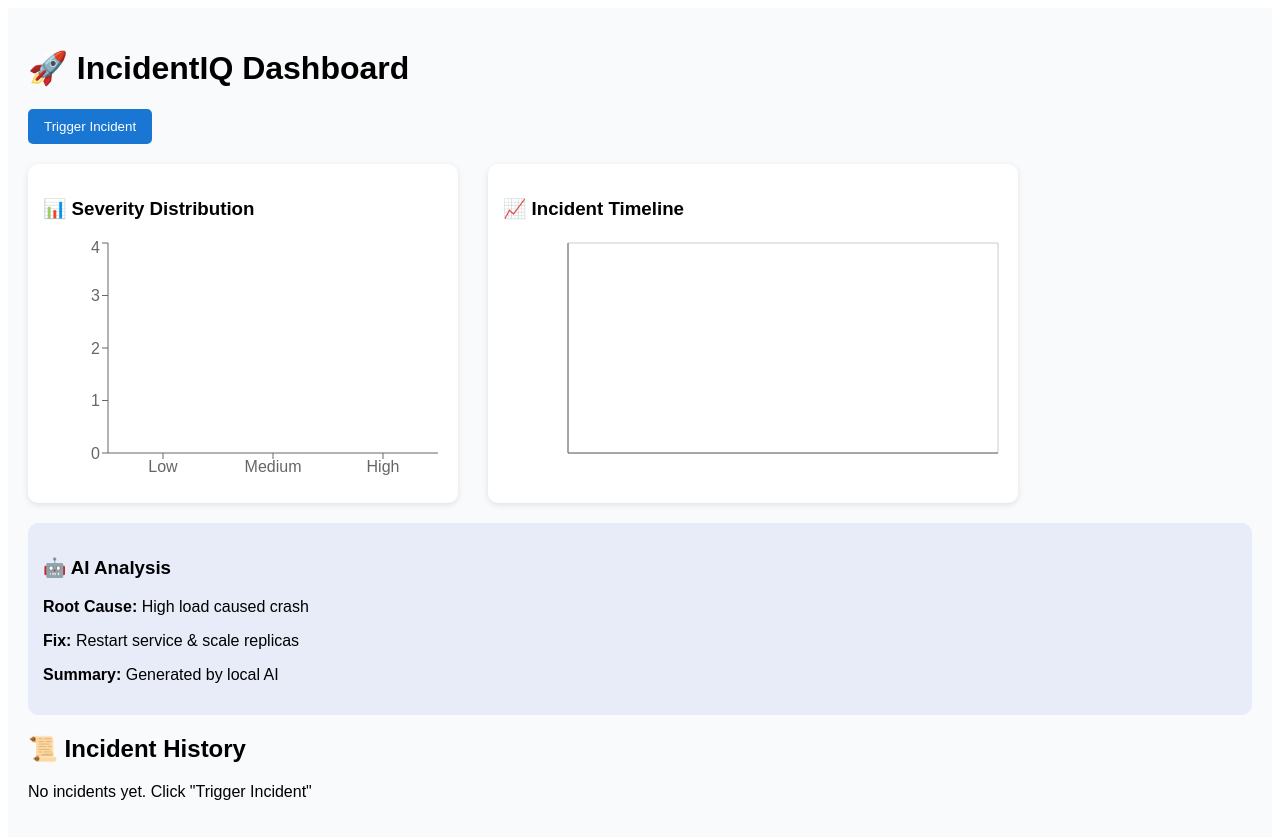
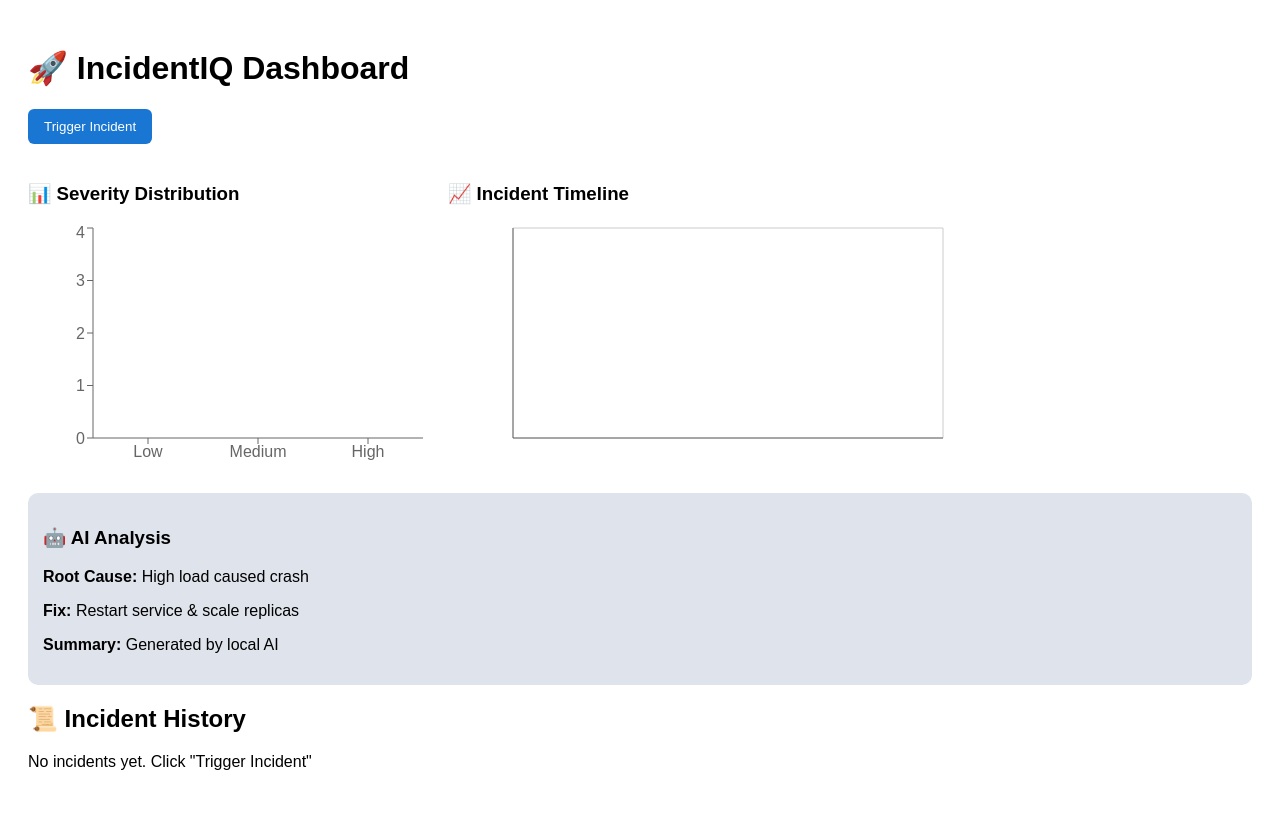
Before and after one commit to Pavankumar876232/incidentiq, a React (Create React App) app in the folder frontend/: page / in a window 1280 px wide. Shown: the top 838 px of the page. After the commit the page ends 815 px from the top, so only its background shows below. Built offline with nearby package versions, Linux system fonts and the light colour scheme.

Commit message:
final frontend fix

```diff
--- a/frontend/src/App.css
+++ b/frontend/src/App.css
@@ -1,47 +1,44 @@
 .container {
   padding: 20px;
-  font-family: Arial;
-  background: #f9fafc;
+  font-family: Arial, sans-serif;
 }
 
 button {
+  background-color: #1976d2;
+  color: white;
   padding: 10px 16px;
+  border: none;
+  border-radius: 6px;
+  cursor: pointer;
   margin-bottom: 20px;
-  background: #1976d2;
-  color: white;
-  border: none;
-  border-radius: 5px;
-  cursor: pointer;
 }
 
 button:hover {
-  background: #1565c0;
+  background-color: #125aa0;
 }
 
 .charts {
   display: flex;
-  gap: 30px;
+  gap: 20px;
   margin-bottom: 20px;
 }
 
-.chart {
-  background: #ffffff;
+.card {
+  background: #f5f5f5;
   padding: 15px;
   border-radius: 10px;
-  box-shadow: 0 2px 6px rgba(0,0,0,0.1);
 }
 
 .ai-box {
-  background: #e8ecf8;
+  background: #dfe3eb;
   padding: 15px;
   border-radius: 10px;
   margin-bottom: 20px;
 }
 
 .history-card {
-  border: 1px solid #ddd;
+  border: 1px solid #ccc;
   padding: 12px;
-  margin-bottom: 10px;
   border-radius: 8px;
-  background: #ffffff;
+  margin-bottom: 12px;
 }
```
